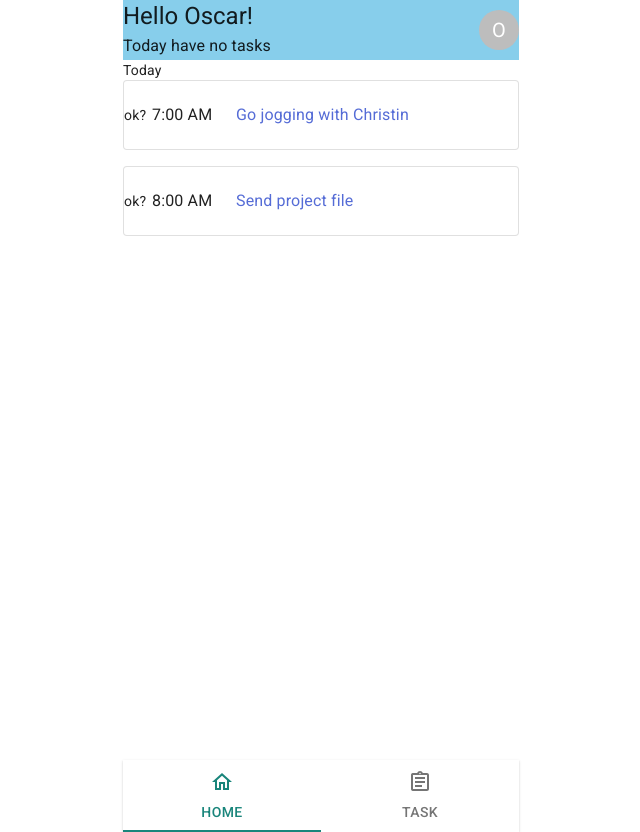
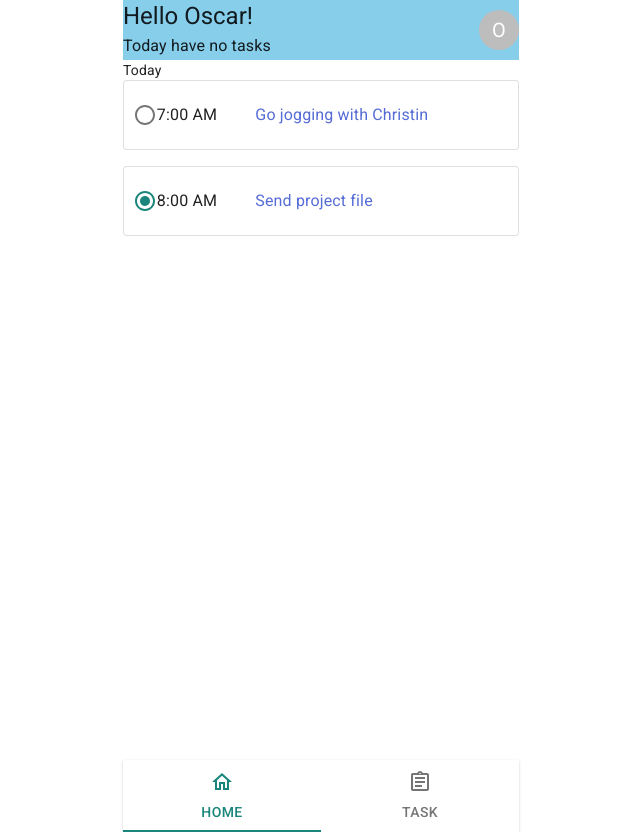
Before and after one commit to oscaramos/todo, a React (Create React App) app: page / in a window 1280 px wide. Shown: the whole page, without its empty margins (319-959 px from the left). Built offline with nearby package versions, Linux system fonts and the light colour scheme.

Commit message:
Toggle completed task

```diff
--- a/src/components/Tasks.js
+++ b/src/components/Tasks.js
@@ -4,6 +4,7 @@ import NoTasks from '../assets/NoTasks.png'
 import Grid from '@material-ui/core/Grid'
 import { Typography } from '@material-ui/core'
 import Paper from '@material-ui/core/Paper'
+import Radio from '@material-ui/core/Radio'
 
 const useStyles = makeStyles(theme => ({
   root: {
@@ -43,7 +44,7 @@ function ViewNoTasks() {
   )
 }
 
-function ViewTasks({ tasks }) {
+function ViewTasks({ tasks, toggleCompleted }) {
   const classes = useTasksStyles()
 
   return (
@@ -58,14 +59,17 @@ function ViewTasks({ tasks }) {
             {/*----- Today Tasks -----*/}
             <Grid container direction='column' spacing={2}>
               {
-                tasks.map(task => (
+                tasks.map((task, index) => (
                   <Grid item key={task.description}>
                     <Paper className={classes.paper} variant='outlined'>
                       <Grid container direction='row' alignItems='center' style={{ height: '100%' }}>
-                        <Grid item style={{ width: '2em' }}>
-                          ok?
+                        <Grid item sm={1}>
+                          <Radio
+                            checked={task.completed}
+                            onClick={() => toggleCompleted(index)}
+                          />
                         </Grid>
-                        <Grid item style={{ width: '6em' }}>
+                        <Grid item sm={3}>
                           <Typography variant='subtitle1'>
                             {task.startTime}
                           </Typography>
@@ -88,24 +92,34 @@ function ViewTasks({ tasks }) {
   )
 }
 
-const Tasks = () => {
+function Tasks() {
   const classes = useStyles()
+
   const [tasks, setTasks] = useState([
     {
       startTime: '7:00 AM',
       description: 'Go jogging with Christin',
+      completed: false
     },
     {
       startTime: '8:00 AM',
       description: 'Send project file',
+      completed: true
     },
   ])
+
+  const toggleCompleted = (index) => {
+    const newTasks = [ ...tasks ]
+    newTasks[index].completed = !newTasks[index].completed
+    setTasks(newTasks)
+  }
+
   return (
     <div className={classes.root}>
       {
         tasks.length === 0
           ? <ViewNoTasks />
-          : <ViewTasks tasks={tasks} />
+          : <ViewTasks tasks={tasks} toggleCompleted={toggleCompleted} />
       }
 
     </div>
```
